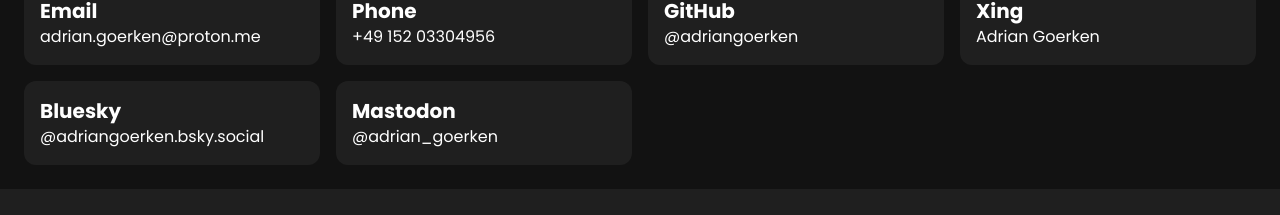
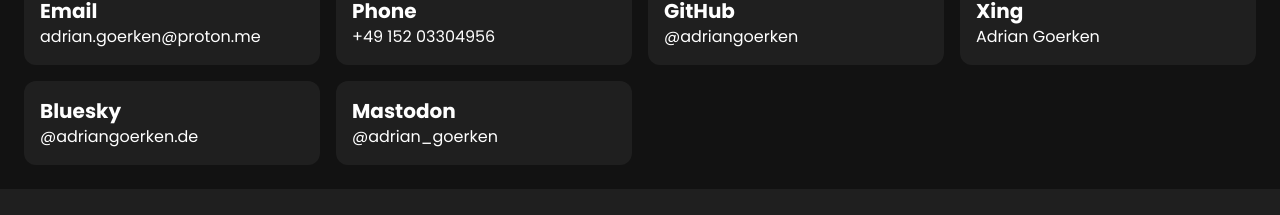
Before and after one commit to adriangoerken/portfolio, a React (Vite) app: page / in a window 1280 px wide. Shown: the part 1581-1796 px from the top of the page. Built offline with nearby package versions, Linux system fonts and the light colour scheme.

Commit message:
Change contact information

```diff
--- a/src/components/organisms/ContactSection.tsx
+++ b/src/components/organisms/ContactSection.tsx
@@ -40,8 +40,8 @@
 				/>
 				<ContactCard
 					header="Bluesky"
-					link="https://bsky.app/profile/adriangoerken.bsky.social"
-					text="@adriangoerken.bsky.social"
+					link="https://bsky.app/profile/adriangoerken.de"
+					text="@adriangoerken.de"
 				/>
 				<ContactCard
 					header="Mastodon"
```
